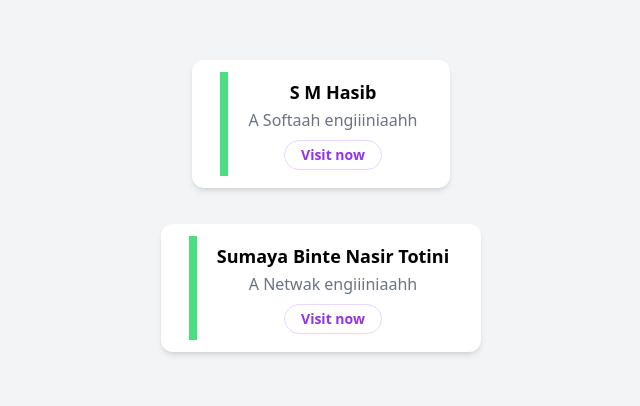
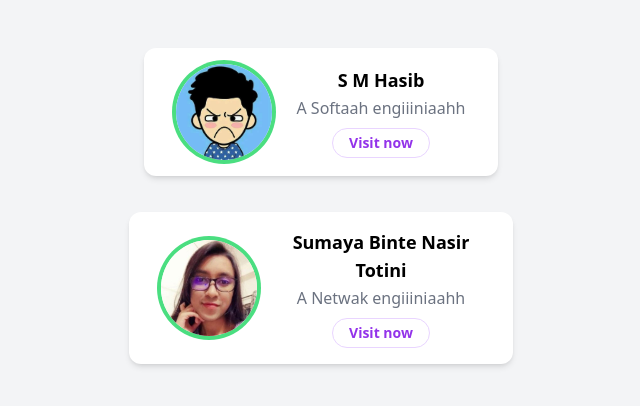
Before and after one commit to Hasib98/Tailwind-css-learning, a website: page src/index.html in a window 1280 px wide. Shown: the part 194-600 px from the top of the page, without its empty margins (319-959 px from the left). Drawn offline with Linux system fonts and the light colour scheme; the site is published under a folder, as on GitHub Pages, so addresses that start at the root find nothing.

Commit message:
second card image link

```diff
--- a/src/index.html
+++ b/src/index.html
@@ -8,7 +8,7 @@
 
 <body class="h-screen flex items-center flex-col justify-center bg-gray-100 dark:bg-neutral-900 space-y-9">
   <div  class="max-w-sm mx-auto p-8 bg-white rounded-xl shadow-md space-y-2 sm:flex sm:items-center sm:py-4 sm:space-y-0 sm:space-x-6">
-    <img class="h-24 mx-auto rounded-full ring-4 ring-green-400 sm:mx-0 sm:flex-shrink-0 transform hover:scale-105 duration-500" src="/images/logo.jpg" alt="">
+    <img class="h-24 mx-auto rounded-full ring-4 ring-green-400 sm:mx-0 sm:flex-shrink-0 transform hover:scale-105 duration-500" src="../images/logo.jpg" alt="">
     <div class="text-center space-y-2">
       <div class="space-y-0.5">
         <p class="text-lg text-black font-semibold">S M Hasib</p>
@@ -18,7 +18,7 @@
     </div>
   </div>
   <div  class="max-w-sm mx-auto p-8 bg-white rounded-xl shadow-md space-y-2 sm:flex sm:items-center sm:py-4 sm:space-y-0 sm:space-x-6">
-    <img class="h-24 mx-auto rounded-full ring-4 ring-green-400 sm:mx-0 sm:flex-shrink-0 transform hover:scale-105 duration-500" src="/images/totini.JPG" alt="">
+    <img class="h-24 mx-auto rounded-full ring-4 ring-green-400 sm:mx-0 sm:flex-shrink-0 transform hover:scale-105 duration-500" src="../images/totini.JPG" alt="">
     <div class="text-center space-y-2">
       <div class="space-y-0.5">
         <p class="text-lg text-black font-semibold">Sumaya Binte Nasir Totini</p>
```
Also changed, not shown: src/output.css.
